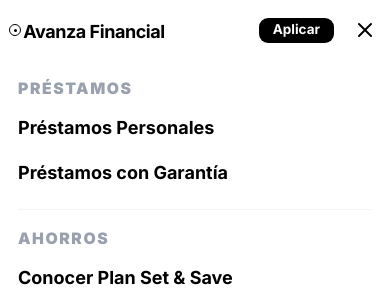
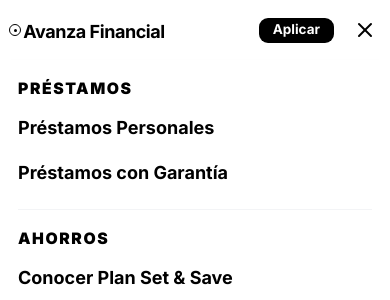
Before and after one commit to tramitesvisasuoficial-glitch/gana-f-cil, a Next.js app: page / in a window 390 px wide. Both pictures are taken after a click on the button "Abrir menú". Shown: the top 300 px of the page. Built offline with nearby package versions, Linux system fonts and the light colour scheme.

Commit message:
fix: color titulos menu movil

```diff
--- a/src/components/layout/Navbar.tsx
+++ b/src/components/layout/Navbar.tsx
@@ -85,7 +85,7 @@
         <div className="md:hidden absolute top-full left-0 w-full bg-white border-b border-gray-200 shadow-lg flex flex-col z-50">
           <div className="flex flex-col py-4 px-4 gap-4">
             <div className="flex flex-col gap-2">
-              <span className="text-sm font-black text-gray-400 uppercase tracking-widest">Préstamos</span>
+              <span className="text-sm font-black text-black uppercase tracking-widest">Préstamos</span>
               <Link href="/apply" onClick={() => setIsMobileMenuOpen(false)} className="text-base font-bold text-black py-1">Préstamos Personales</Link>
               <Link href="/apply" onClick={() => setIsMobileMenuOpen(false)} className="text-base font-bold text-black py-1">Préstamos con Garantía</Link>
             </div>
@@ -93,7 +93,7 @@
             <div className="h-px bg-gray-100 w-full"></div>
 
             <div className="flex flex-col gap-2">
-              <span className="text-sm font-black text-gray-400 uppercase tracking-widest">Ahorros</span>
+              <span className="text-sm font-black text-black uppercase tracking-widest">Ahorros</span>
               <Link href="/savings" onClick={() => setIsMobileMenuOpen(false)} className="text-base font-bold text-black py-1">Conocer Plan Set & Save</Link>
               <Link href="/apply-savings" onClick={() => setIsMobileMenuOpen(false)} className="text-base font-bold text-black py-1">Abrir cuenta de ahorros</Link>
             </div>
```
